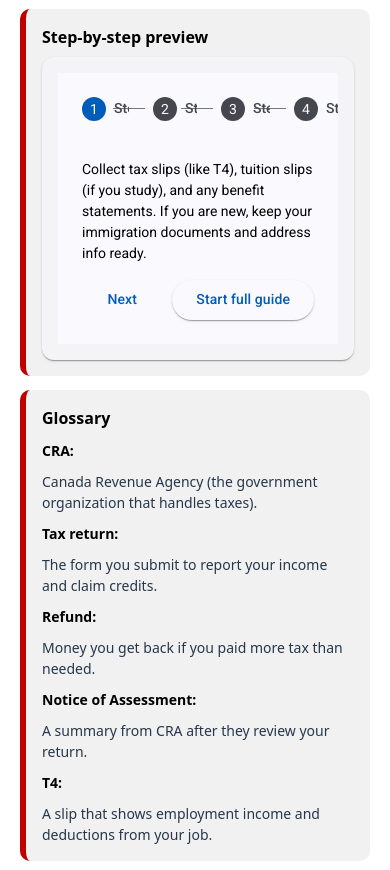
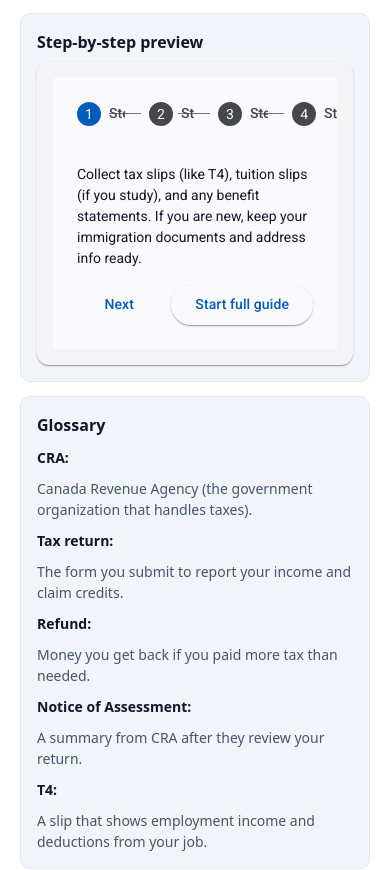
Before and after one commit to Sagaz0501/First-Step-Canada, an Angular app: page /taxes in a window 390 px wide. Shown: the part 865-1735 px from the top of the page. Built offline with nearby package versions, Linux system fonts and the light colour scheme.

Commit message:
change css for taxes components

```diff
--- a/src/app/taxes/taxes-overview/taxes-overview.css
+++ b/src/app/taxes/taxes-overview/taxes-overview.css
@@ -1,19 +1,26 @@
 :host {
   display: block;
+  box-sizing: border-box;
 
-  --canada-red: #c00000;
-  --secondary: #26374a;
-  --bg: #ffffff;
-  --section: #f1f1f1;
-  --text: #000000;
-  --focus-blue: #2b4380;
+  /* TOKENS (your new palette) */
+  --bg-main: #ffffff;
+  --bg-accent: #f1f5f9;
+
+  --accent: #2563eb;
+  --accent-soft: #e0e7ff;
+
+  --text-main: #0f172a;
+  --text-muted: #475569;
+
+  --border: #e2e8f0;
+  --focus-ring: rgba(37, 99, 235, 0.25);
 }
 
 .page {
   max-width: 1100px;
   margin: 0 auto;
   padding: 22px 20px;
-  color: var(--text);
+  color: var(--text-main);
 }
 
 .title {
@@ -23,23 +30,25 @@
 }
 
 .lead {
-  color: var(--secondary);
+  color: var(--text-muted);
   line-height: 1.5;
   margin: 0 0 16px 0;
 }
 
 .panel {
-  background: var(--section);
-  border-left: 6px solid var(--canada-red);
+  background: var(--bg-accent);
+  border-left: 6px solid var(--accent);
   border-radius: 10px;
   padding: 16px;
   margin: 14px 0;
+  border: 1px solid var(--border);
 }
 
 .panel h2 {
   margin: 0 0 8px 0;
   font-size: 16px;
   font-weight: 800;
+  color: var(--text-main);
 }
 
 ul {
@@ -50,6 +59,7 @@ ul {
 li {
   margin: 8px 0;
   line-height: 1.4;
+  color: var(--text-main);
 }
 
 .kv {
@@ -66,10 +76,11 @@ li {
 
 .kv-label {
   font-weight: 800;
+  color: var(--text-main);
 }
 
 .kv-value {
-  color: var(--secondary);
+  color: var(--text-muted);
 }
 
 .actions {
@@ -79,8 +90,10 @@ li {
   flex-wrap: wrap;
 }
 
+/* Better focus ring */
 button:focus-visible,
 a:focus-visible {
-  outline: 3px solid var(--focus-blue);
+  outline: 3px solid var(--accent);
   outline-offset: 3px;
+  box-shadow: 0 0 0 6px var(--focus-ring);
 }
--- a/src/app/taxes/taxes-overview/taxes-overview.ts
+++ b/src/app/taxes/taxes-overview/taxes-overview.ts
@@ -1,4 +1,4 @@
-import { Component } from '@angular/core';
+import { Component, inject } from '@angular/core';
 import { CommonModule } from '@angular/common';
 import { RouterModule } from '@angular/router';
 
@@ -15,9 +15,10 @@ import { ProcessDataService, ProcessInfo } from '../../services/process-data.ser
   styleUrl: './taxes-overview.css',
 })
 export class TaxesOverview {
+  private processData = inject(ProcessDataService);
   process: ProcessInfo;
 
-  constructor(private processData: ProcessDataService) {
+  constructor() {
     // Pull the Taxes content from the shared service
     this.process = this.processData.getProcessById('taxes')!;
   }
--- a/src/app/taxes/taxes-wizard/taxes-wizard.css
+++ b/src/app/taxes/taxes-wizard/taxes-wizard.css
@@ -1,18 +1,26 @@
 :host {
   display: block;
+  box-sizing: border-box;
 
-  --canada-red: #c00000;
-  --secondary: #26374a;
-  --section: #f1f1f1;
-  --text: #000000;
-  --focus-blue: #2b4380;
+  /* TOKENS (your new palette) */
+  --bg-main: #ffffff;
+  --bg-accent: #f1f5f9;
+
+  --accent: #2563eb;
+  --accent-soft: #e0e7ff;
+
+  --text-main: #0f172a;
+  --text-muted: #475569;
+
+  --border: #e2e8f0;
+  --focus-ring: rgba(37, 99, 235, 0.25);
 }
 
 .page {
   max-width: 1100px;
   margin: 0 auto;
   padding: 22px 20px;
-  color: var(--text);
+  color: var(--text-main);
 }
 
 .top {
@@ -27,12 +35,12 @@
 
 .lead {
   margin: 0;
-  color: var(--secondary);
+  color: var(--text-muted);
   line-height: 1.5;
 }
 
 .notice {
-  border-left: 6px solid var(--canada-red);
+  border-left: 6px solid var(--accent);
   margin: 12px 0 18px 0;
 }
 
@@ -41,7 +49,7 @@
 }
 
 .step-text {
-  color: var(--secondary);
+  color: var(--text-muted);
   line-height: 1.5;
   margin: 6px 0 12px 0;
 }
@@ -68,18 +76,20 @@
 }
 
 .btn-primary {
-  background: var(--canada-red) !important;
-  color: white !important;
+  background: var(--accent) !important;
+  color: var(--bg-main) !important;
 }
 
 .mini-summary {
   margin-top: 12px;
-  color: var(--secondary);
+  color: var(--text-muted);
 }
 
-.estimate, .links, .final {
+.estimate,
+.links,
+.final {
   margin-top: 12px;
-  border-top: 4px solid var(--canada-red);
+  border-top: 4px solid var(--accent);
 }
 
 .estimate-lines {
@@ -99,7 +109,7 @@
 }
 
 .muted {
-  color: var(--secondary);
+  color: var(--text-muted);
   line-height: 1.4;
   margin-top: 10px;
   font-size: 13px;
@@ -108,22 +118,21 @@
 /* Accessibility focus */
 a:focus-visible,
 button:focus-visible,
-input:focus-visible {
-  outline: 3px solid var(--focus-blue);
+input:focus-visible,
+mat-select:focus-visible {
+  outline: 3px solid var(--accent);
   outline-offset: 3px;
+  box-shadow: 0 0 0 6px var(--focus-ring);
 }
 
-@media (max-width: 900px) {
-  .grid {
-    grid-template-columns: 1fr;
-  }
-}
+/* Glossary / panel block */
 .panel {
   margin-top: 18px;
-  background: var(--section);
-  border-left: 6px solid var(--canada-red);
+  background: var(--bg-accent);
+  border-left: 6px solid var(--accent);
   border-radius: 10px;
   padding: 16px;
+  border: 1px solid var(--border);
 }
 
 .glossary {
@@ -133,18 +142,25 @@ input:focus-visible {
 }
 
 .glossary-item {
-  background: white;
+  background: var(--bg-main);
   border-radius: 10px;
   padding: 12px;
-  border: 1px solid rgba(0,0,0,0.08);
+  border: 1px solid var(--border);
 }
 
 .term {
   font-weight: 900;
   margin-bottom: 6px;
+  color: var(--text-main);
 }
 
 .meaning {
-  color: var(--secondary);
+  color: var(--text-muted);
   line-height: 1.45;
 }
+
+@media (max-width: 900px) {
+  .grid {
+    grid-template-columns: 1fr;
+  }
+}
```
